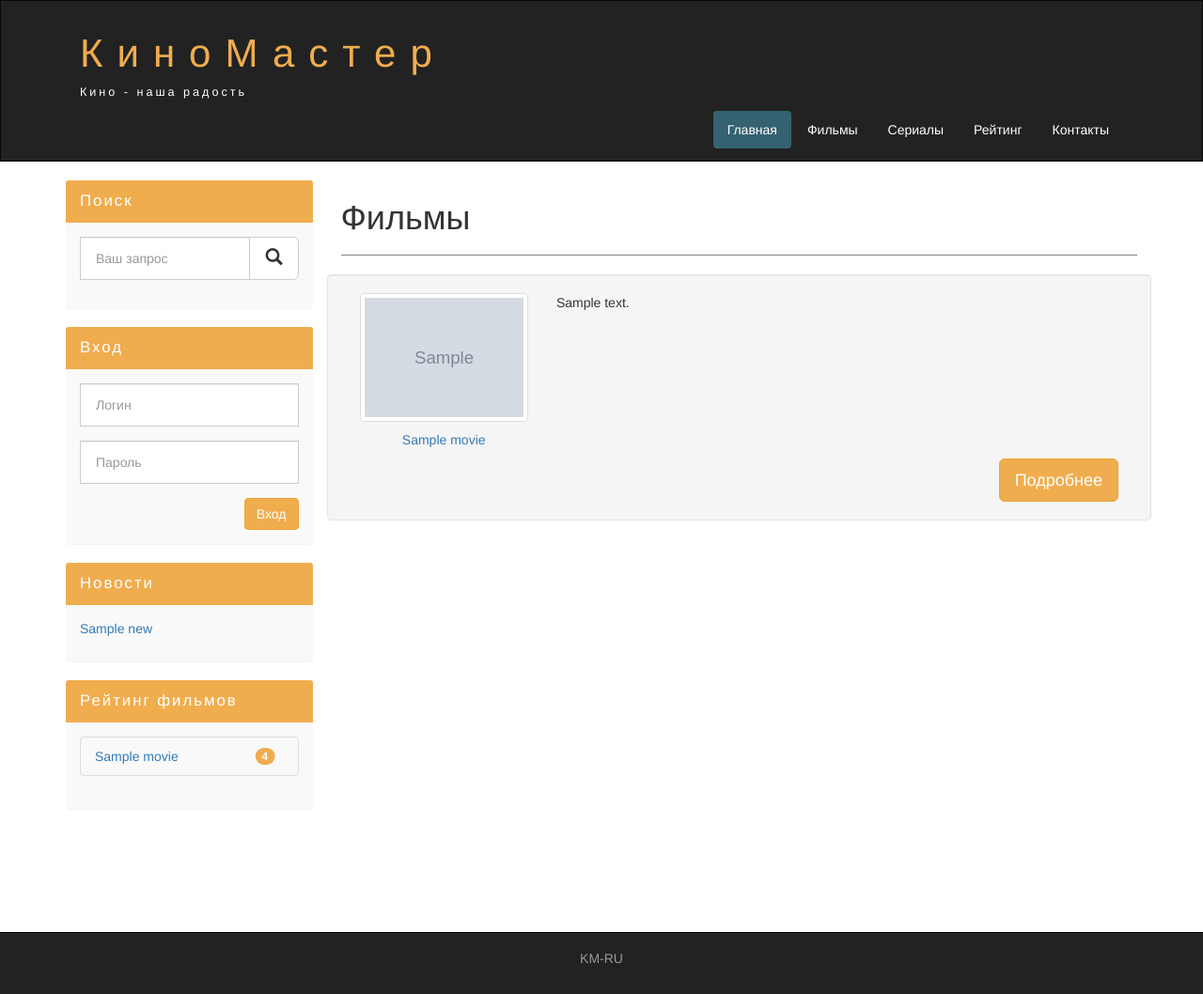
After one commit to Execlis/KinoMaster, a CodeIgniter app: page /database/movies/type/films/ in a window 1280 px wide. The commit adds this page. Shown: the whole page at 94% size. Run offline with CodeIgniter, Linux system fonts and the light colour scheme; tables that the repository leaves empty or names only in its code hold one stand-in row (values such as "Sample post"); grey boxes marked "Sample" are stand-in pictures.

Commit message:
films,serials

```diff
--- a/application/controllers/movies.php
+++ b/application/controllers/movies.php
@@ -5,6 +5,29 @@ defined('BASEPATH') OR exit('No direct script access allowed');
 class Movies extends MY_Controller {
     public function __construct() {
         parent::__construct();
+    }
+
+    public function type($slug = NULL) {
+
+        $this->data['movie_data'] = null;
+
+        if($slug === "films") {
+            $this->data['title'] = "Фильмы";
+            $this->data['movie_data'] = $this->films_model->getFilms(false, 10, 1);
+        }
+
+        if($slug === "serials") {
+            $this->data['title'] = "Сериалы";
+            $this->data['movie_data'] = $this->films_model->getFilms(false, 10, 2);
+        }
+
+        if($this->data['movie_data'] == null) {
+            show_404();
+        }
+
+        $this->load->view('templates/header', $this->data);
+        $this->load->view('movies/type', $this->data);
+        $this->load->view('templates/footer');
     }
 
     public function view($slug = NULL) {
@@ -16,6 +39,12 @@ class Movies extends MY_Controller {
         }
 
         $this->data['title'] = $movie_slug['name'];
+        $this->data['year'] = $movie_slug['year'];
+        $this->data['rating'] = $movie_slug['rating'];
+        $this->data['descriptions_movie'] = $movie_slug['descriptions'];
+        $this->data['player_code'] = $movie_slug['player_code'];
+        $this->data['producer'] = $movie_slug['producer'];
+
 
         $this->load->view('templates/header', $this->data);
         $this->load->view('movies/view', $this->data);
--- /dev/null
+++ b/application/views/movies/type.php
@@ -0,0 +1,19 @@
+<h1><?php echo $title; ?></h1>
+<hr>
+
+<?php foreach ($movie_data as $key => $value): ?>
+    <div class="row">
+        <div class="well clearfix">
+            <div class="col-lg-3 col-md-2 text-center">
+                <a href="/movies/view/<?php echo $value['slug']; ?>/"><img class="img-thumbnail" src="<?php echo $value['poster']?>" alt="<?php echo $value['name']?>">
+                <p><?php echo $value['name']?></p></a>
+            </div>
+            <div class="col-lg-9">
+                <p><?php echo $value['descriptions'] ?></p>
+            </div>
+            <div class="col-lg-12 col-md-10">
+                <a href="/movies/view/<?php echo $value['slug']; ?>/" class="btn btn-lg btn-warning pull-right">Подробнее</a>
+            </div>
+        </div>
+    </div>
+<?php endforeach ?>
--- a/application/views/templates/header.php
+++ b/application/views/templates/header.php
@@ -58,9 +58,9 @@
         <div id="navbarCollapse" class="collapse navbar-collapse navbar-right">
 
         <ul class="nav nav-pills">
-            <li class="active"> <a href="index.html">Главная</a></li>
-            <li> <a href="films.html">Фильмы</a> </li>
-            <li> <a href="#">Сериалы</a> </li>
+            <li class="active"> <a href="/">Главная</a></li>
+            <li> <a href="/movies/type/films/">Фильмы</a> </li>
+            <li> <a href="/movies/type/serials/">Сериалы</a> </li>
             <li> <a href="rating.html">Рейтинг</a> </li>
             <li> <a href="contacts.html">Контакты</a> </li>
         </ul>
--- a/application/views/templates/menu.php
+++ b/application/views/templates/menu.php
@@ -58,7 +58,7 @@
         <?php foreach ($films as $key => $value): ?>
             <li class="list-group-item list-group-item-warning">
                 <span class="badge"><?php echo $value['rating']; ?></span>
-                <a href="show.html"><?php echo $value['name']; ?></a>
+                <a href="/movies/view/<?php echo $value['slug']; ?>/"><?php echo $value['name']; ?></a>
             </li>
         <?php endforeach ?>
 
```
Also changed, not shown: application/views/main/index.php (+4 -4 lines), application/views/movies/view.php (+8 -8 lines).
